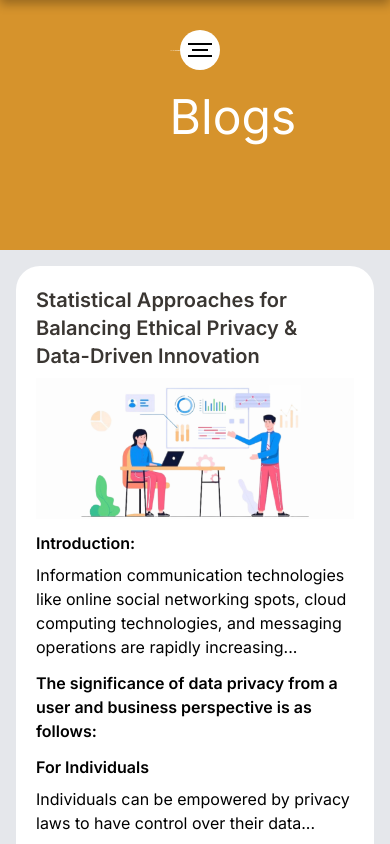
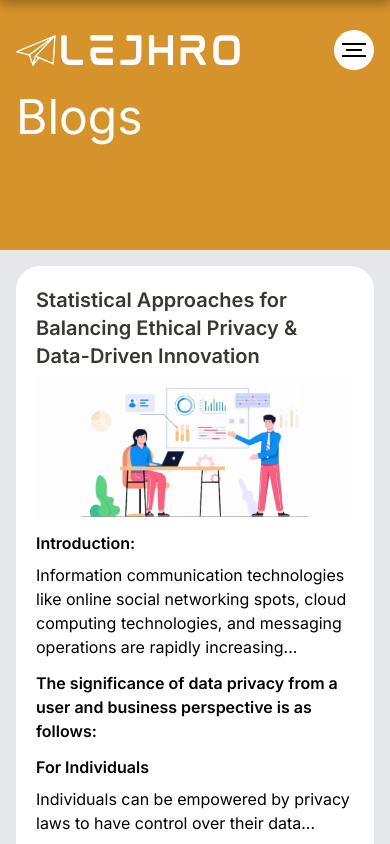
Before and after one commit to rishi-saxena-07/Lejro-Assignment, a React (Create React App) app: page / in a window 390 px wide. Shown: the top 844 px of the page. Built offline with nearby package versions, Linux system fonts and the light colour scheme.

Commit message:
made header component mobile friendly

```diff
--- a/src/Components/Header/Header.jsx
+++ b/src/Components/Header/Header.jsx
@@ -5,7 +5,7 @@ import lejhroLogo from "../../Assets/lejhro_logo_white.png";
 const Header = () => {
   return (
     <>
-      <div className="px-[10.6rem] py-[1.9rem] h-[15.6rem]" style={{ backgroundColor: "#d6932c" }}>
+      <div className="px-4 lg:px-[10.6rem] py-[1.9rem] h-[15.6rem]" style={{ backgroundColor: "#d6932c" }}>
         <div className="top-header-header-div flex justify-between items-center ">
           {/* Logo Section */}
           <div className="top-header-header-logo-div">
@@ -18,8 +18,8 @@ const Header = () => {
             </a>
           </div>
 
-          {/* Navigation Menu */}
-          <div className="hidden md:hidden lg:flex space-x-12 text-white text-lg mr-2">
+          {/* Navigation Menu (Hidden on mobile) */}
+          <div className="hidden lg:flex space-x-12 text-white text-lg mr-2">
             <a
               href="http://www.lejhro.com/innovations"
               className="hover:text-gray-300"
@@ -46,10 +46,11 @@ const Header = () => {
             </a>
           </div>
 
-          {/* Hamburger Menu */}
+          {/* Hamburger Menu (Visible on mobile) */}
           <HamburgerMenu />
         </div>
-        <h2 className="home-page-name h2-heading text-5xl text-start py-[1.4rem] mb-[1.5rem]  text-white">
+        {/* Blog Title (Visible on all screen sizes) */}
+        <h2 className="home-page-name h2-heading text-5xl text-start py-[1.4rem] mb-[1.5rem] text-white">
           Blogs
         </h2>
       </div>
```
